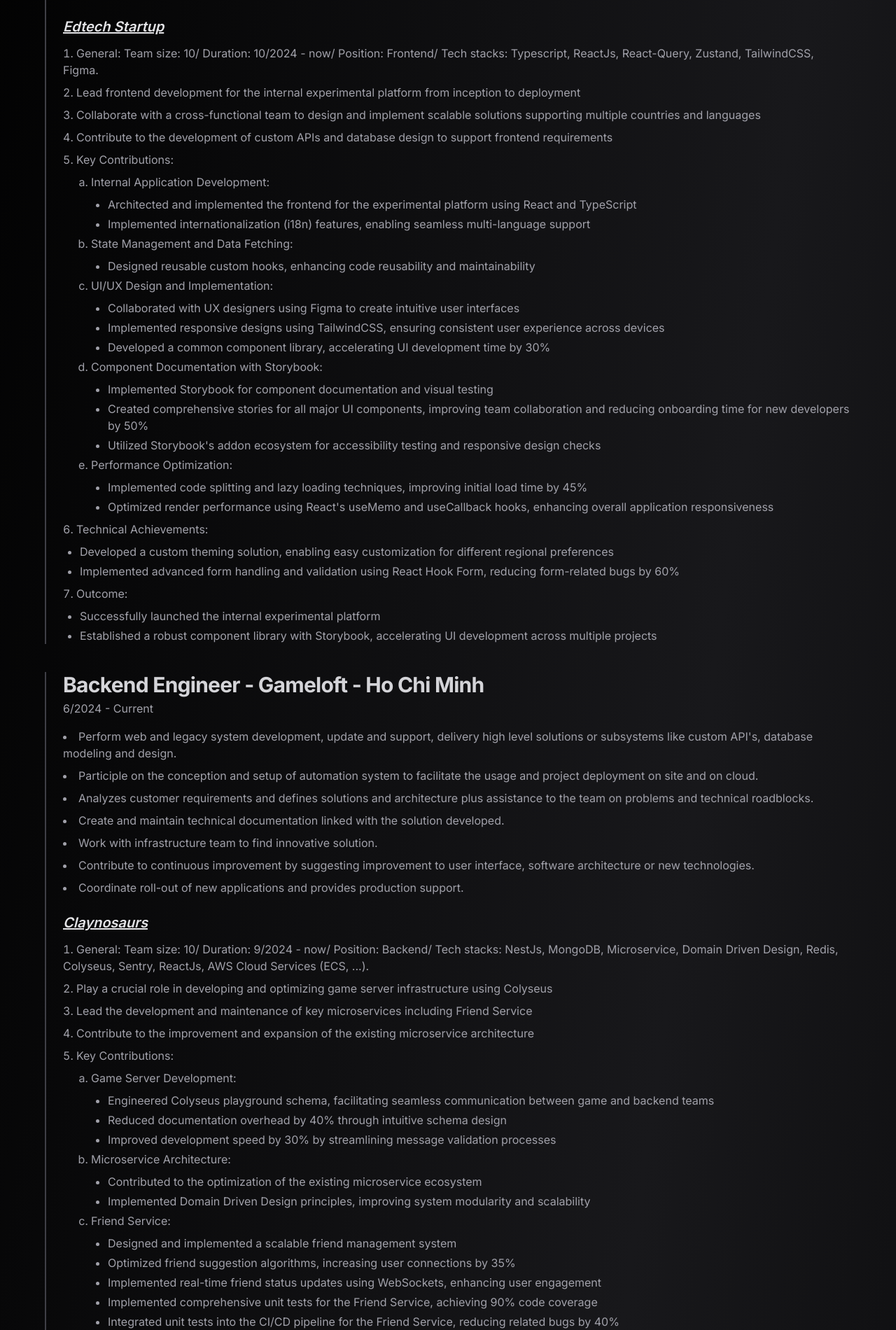
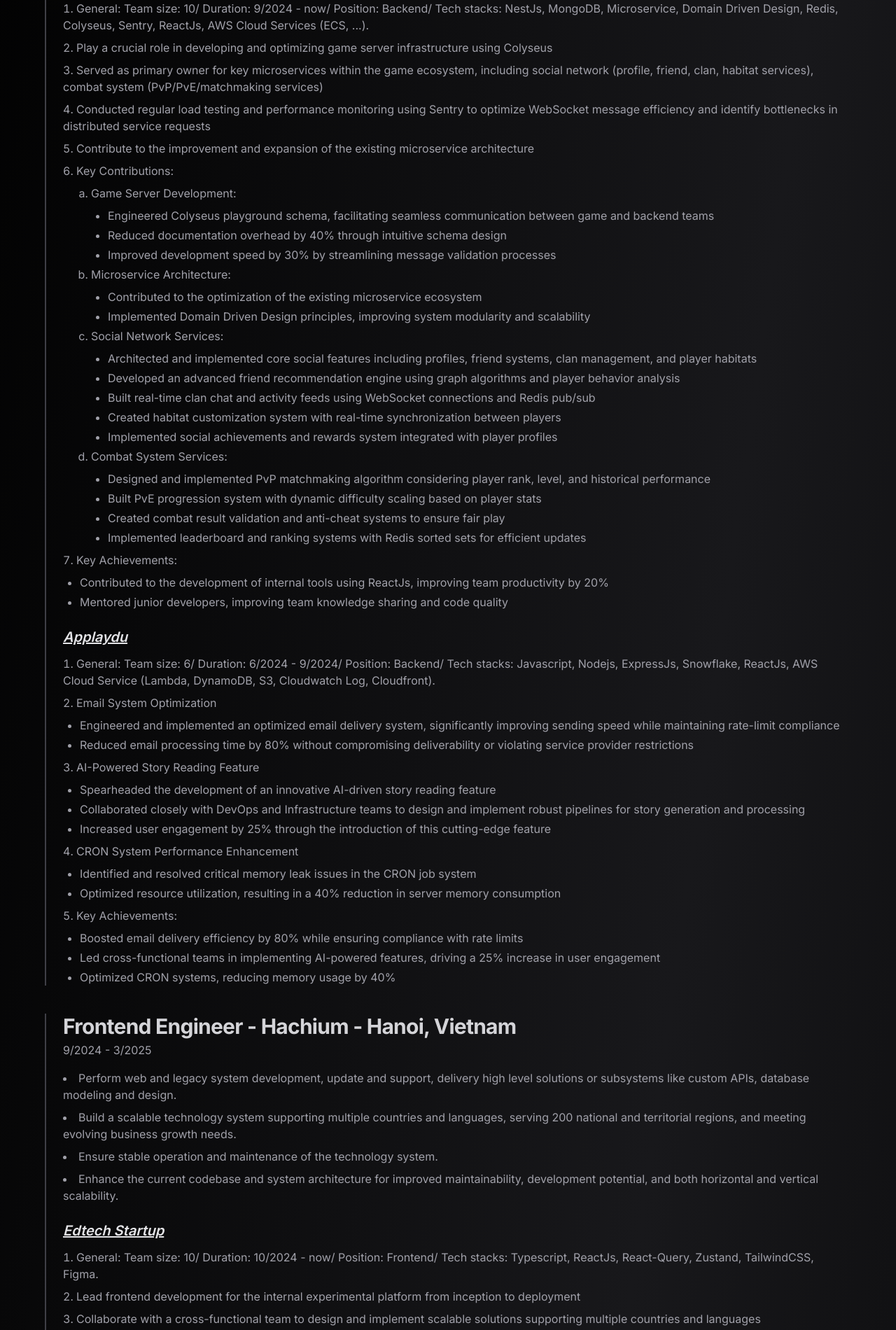
Before and after one commit to beiryu/nextjs-portfolio-pageview-counter, a Next.js app: page /portfolio in a window 1280 px wide. Shown: the part 897-2797 px from the top of the page at 70% size. Built offline with nearby package versions, Linux system fonts and the light colour scheme; no server answers; what tailwindcss-debug-screens would draw is missing.

Commit message:
feat: add package-lock.json and update portfolio content, including programming languages and experience details

```diff
--- a/app/page.tsx
+++ b/app/page.tsx
@@ -38,7 +38,7 @@
       <div className="hidden w-screen h-px animate-glow md:block animate-fade-right bg-gradient-to-r from-zinc-300/0 via-zinc-300/50 to-zinc-300/0" />
       <div className="my-16 text-center animate-fade-in">
         <h2 className="text-sm text-zinc-500 ">
-          I'm a software engineer and a full stack developer.
+          I'm a full stack developer.
         </h2>
       </div>
     </div>
--- a/app/portfolio/page.tsx
+++ b/app/portfolio/page.tsx
@@ -15,8 +15,7 @@
           <div className="mt-8 text-zinc-400">
             <ul className="space-y-4">
               <li>
-                <strong>Programming languages:</strong> Typescript, Python, C/
-                C++, Java, PHP.
+                <strong>Programming languages:</strong> Typescript, Python, Go.
               </li>
               <li>
                 <strong>Frameworks/ Libraries/ Concepts/ Tools:</strong>{" "}
@@ -42,13 +41,238 @@
           <div className="space-y-10">
             <div className="border-l-2 border-zinc-700 pl-6">
               <h3 className="text-2xl font-bold tracking-tight text-zinc-300 sm:text-3xl">
-                Blogger
+                Backend Engineer - Gameloft - Ho Chi Minh
               </h3>
-              <p className="text-zinc-400 mt-1">May 2023 - Present</p>
+              <p className="text-zinc-400 mt-1">6/2024 - Current</p>
               <ul className="mt-4 text-zinc-400 list-disc list-inside space-y-2">
                 <li>
-                  Beiryu Blog, Software Engineering, SWE Skits & Entertainment,
-                  Tech Life, Coding, Career Advice, LeetCode
+                  Perform web and legacy system development, update and support,
+                  delivery high level solutions or subsystems like custom API's,
+                  database modeling and design.
+                </li>
+                <li>
+                  Participle on the conception and setup of automation system to
+                  facilitate the usage and project deployment on site and on
+                  cloud.
+                </li>
+                <li>
+                  Analyzes customer requirements and defines solutions and
+                  architecture plus assistance to the team on problems and
+                  technical roadblocks.
+                </li>
+                <li>
+                  Create and maintain technical documentation linked with the
+                  solution developed.
+                </li>
+                <li>
+                  Work with infrastructure team to find innovative solution.
+                </li>
+                <li>
+                  Contribute to continuous improvement by suggesting improvement
+                  to user interface, software architecture or new technologies.
+                </li>
+                <li>
+                  Coordinate roll-out of new applications and provides
+                  production support.
+                </li>
+                <li>
+                  Mentored junior developers, fostering knowledge sharing and
+                  improving overall code quality
+                </li>
+              </ul>
+
+              <h4 className="text-xl font-semibold text-zinc-200 mt-6 mb-3 italic underline">
+                Claynosaurs
+              </h4>
+              <ul className="text-zinc-400 list-decimal list-inside space-y-2">
+                <li>
+                  General: Team size: 10/ Duration: 9/2024 - now/ Position:
+                  Backend/ Tech stacks: NestJs, MongoDB, Microservice, Domain
+                  Driven Design, Redis, Colyseus, Sentry, ReactJs, AWS Cloud
+                  Services (ECS, ...).
+                </li>
+                <li>
+                  Play a crucial role in developing and optimizing game server
+                  infrastructure using Colyseus
+                </li>
+                <li>
+                  Served as primary owner for key microservices within the game ecosystem,
+                  including social network (profile, friend, clan, habitat services),
+                  combat system (PvP/PvE/matchmaking services)
+                </li>
+                <li>
+                  Conducted regular load testing and performance monitoring
+                  using Sentry to optimize WebSocket message efficiency and
+                  identify bottlenecks in distributed service requests
+                </li>
+                <li>
+                  Contribute to the improvement and expansion of the existing
+                  microservice architecture
+                </li>
+                <li>
+                  Key Contributions:
+                  <ul className="pl-10 mt-2 space-y-1 list-[lower-alpha]">
+                    <li>
+                      Game Server Development:
+                      <ul className="pl-6 mt-2 space-y-1 list-disc">
+                        <li>
+                          Engineered Colyseus playground schema, facilitating
+                          seamless communication between game and backend teams
+                        </li>
+                        <li>
+                          Reduced documentation overhead by 40% through
+                          intuitive schema design
+                        </li>
+                        <li>
+                          Improved development speed by 30% by streamlining
+                          message validation processes
+                        </li>
+                      </ul>
+                    </li>
+                    <li>
+                      Microservice Architecture:
+                      <ul className="pl-6 mt-2 space-y-1 list-disc">
+                        <li>
+                          Contributed to the optimization of the existing
+                          microservice ecosystem
+                        </li>
+                        <li>
+                          Implemented Domain Driven Design principles, improving
+                          system modularity and scalability
+                        </li>
+                      </ul>
+                    </li>
+                    <li>
+                      Social Network Services:
+                      <ul className="pl-6 mt-2 space-y-1 list-disc">
+                        <li>
+                          Architected and implemented core social features including profiles,
+                          friend systems, clan management, and player habitats
+                        </li>
+                        <li>
+                          Developed an advanced friend recommendation engine using
+                          graph algorithms and player behavior analysis
+                        </li>
+                        <li>
+                          Built real-time clan chat and activity feeds using WebSocket
+                          connections and Redis pub/sub
+                        </li>
+                        <li>
+                          Created habitat customization system with real-time synchronization between players
+                        </li>
+                        <li>
+                          Implemented social achievements and rewards system integrated
+                          with player profiles
+                        </li>
+                      </ul>
+                    </li>
+                    <li>
+                      Combat System Services:
+                      <ul className="pl-6 mt-2 space-y-1 list-disc">
+                        <li>
+                          Designed and implemented PvP matchmaking algorithm considering
+                          player rank, level, and historical performance
+                        </li>
+                        <li>
+                          Built PvE progression system with dynamic difficulty scaling
+                          based on player stats
+                        </li>
+                        <li>
+                          Created combat result validation and anti-cheat systems
+                          to ensure fair play
+                        </li>
+                        <li>
+                          Implemented leaderboard and ranking systems with Redis
+                          sorted sets for efficient updates
+                        </li>
+                      </ul>
+                    </li>
+                  </ul>
+                </li>
+                <li>
+                  Key Achievements:
+                  <ul className="pl-6 mt-2 space-y-1 list-disc">
+                    <li>
+                      Contributed to the development of internal tools using
+                      ReactJs, improving team productivity by 20%
+                    </li>
+                    <li>
+                      Mentored junior developers, improving team knowledge
+                      sharing and code quality
+                    </li>
+                  </ul>
+                </li>
+              </ul>
+              <h4 className="text-xl font-semibold text-zinc-200 mt-6 mb-3 italic underline">
+                Applaydu
+              </h4>
+              <ul className="text-zinc-400 list-decimal list-inside space-y-2">
+                <li>
+                  General: Team size: 6/ Duration: 6/2024 - 9/2024/ Position:
+                  Backend/ Tech stacks: Javascript, Nodejs, ExpressJs,
+                  Snowflake, ReactJs, AWS Cloud Service (Lambda, DynamoDB, S3,
+                  Cloudwatch Log, Cloudfront).
+                </li>
+                <li>
+                  Email System Optimization
+                  <ul className="pl-6 mt-2 space-y-1 list-disc">
+                    <li>
+                      Engineered and implemented an optimized email delivery
+                      system, significantly improving sending speed while
+                      maintaining rate-limit compliance
+                    </li>
+                    <li>
+                      Reduced email processing time by 80% without compromising
+                      deliverability or violating service provider restrictions
+                    </li>
+                  </ul>
+                </li>
+                <li>
+                  AI-Powered Story Reading Feature
+                  <ul className="pl-6 mt-2 space-y-1 list-disc">
+                    <li>
+                      Spearheaded the development of an innovative AI-driven
+                      story reading feature
+                    </li>
+                    <li>
+                      Collaborated closely with DevOps and Infrastructure teams
+                      to design and implement robust pipelines for story
+                      generation and processing
+                    </li>
+                    <li>
+                      Increased user engagement by 25% through the introduction
+                      of this cutting-edge feature
+                    </li>
+                  </ul>
+                </li>
+                <li>
+                  CRON System Performance Enhancement
+                  <ul className="pl-6 mt-2 space-y-1 list-disc">
+                    <li>
+                      Identified and resolved critical memory leak issues in the
+                      CRON job system
+                    </li>
+                    <li>
+                      Optimized resource utilization, resulting in a 40%
+                      reduction in server memory consumption
+                    </li>
+                  </ul>
+                </li>
+                <li>
+                  Key Achievements:
+                  <ul className="pl-6 mt-2 space-y-1 list-disc">
+                    <li>
+                      Boosted email delivery efficiency by 80% while ensuring
+                      compliance with rate limits
+                    </li>
+                    <li>
+                      Led cross-functional teams in implementing AI-powered
+                      features, driving a 25% increase in user engagement
+                    </li>
+                    <li>
+                      Optimized CRON systems, reducing memory usage by 40%
+                    </li>
+                  </ul>
                 </li>
               </ul>
             </div>
@@ -56,7 +280,7 @@
               <h3 className="text-2xl font-bold tracking-tight text-zinc-300 sm:text-3xl">
                 Frontend Engineer - Hachium - Hanoi, Vietnam
               </h3>
-              <p className="text-zinc-400 mt-1">9/2024 - Current</p>
+              <p className="text-zinc-400 mt-1">9/2024 - 3/2025</p>
               <ul className="mt-4 text-zinc-400 list-disc list-inside space-y-2">
                 <li>
                   Perform web and legacy system development, update and support,
@@ -198,213 +422,6 @@
                     <li>
                       Established a robust component library with Storybook,
                       accelerating UI development across multiple projects
-                    </li>
-                  </ul>
-                </li>
-              </ul>
-            </div>
-            <div className="border-l-2 border-zinc-700 pl-6">
-              <h3 className="text-2xl font-bold tracking-tight text-zinc-300 sm:text-3xl">
-                Backend Engineer - Gameloft - Ho Chi Minh
-              </h3>
-              <p className="text-zinc-400 mt-1">6/2024 - Current</p>
-              <ul className="mt-4 text-zinc-400 list-disc list-inside space-y-2">
-                <li>
-                  Perform web and legacy system development, update and support,
-                  delivery high level solutions or subsystems like custom API's,
-                  database modeling and design.
-                </li>
-                <li>
-                  Participle on the conception and setup of automation system to
-                  facilitate the usage and project deployment on site and on
-                  cloud.
-                </li>
-                <li>
-                  Analyzes customer requirements and defines solutions and
-                  architecture plus assistance to the team on problems and
-                  technical roadblocks.
-                </li>
-                <li>
-                  Create and maintain technical documentation linked with the
-                  solution developed.
-                </li>
-                <li>
-                  Work with infrastructure team to find innovative solution.
-                </li>
-                <li>
-                  Contribute to continuous improvement by suggesting improvement
-                  to user interface, software architecture or new technologies.
-                </li>
-                <li>
-                  Coordinate roll-out of new applications and provides
-                  production support.
-                </li>
-              </ul>
-
-              <h4 className="text-xl font-semibold text-zinc-200 mt-6 mb-3 italic underline">
-                Claynosaurs
-              </h4>
-              <ul className="text-zinc-400 list-decimal list-inside space-y-2">
-                <li>
-                  General: Team size: 10/ Duration: 9/2024 - now/ Position:
-                  Backend/ Tech stacks: NestJs, MongoDB, Microservice, Domain
-                  Driven Design, Redis, Colyseus, Sentry, ReactJs, AWS Cloud
-                  Services (ECS, ...).
-                </li>
-                <li>
-                  Play a crucial role in developing and optimizing game server
-                  infrastructure using Colyseus
-                </li>
-                <li>
-                  Lead the development and maintenance of key microservices
-                  including Friend Service
-                </li>
-                <li>
-                  Contribute to the improvement and expansion of the existing
-                  microservice architecture
-                </li>
-                <li>
-                  Key Contributions:
-                  <ul className="pl-10 mt-2 space-y-1 list-[lower-alpha]">
-                    <li>
-                      Game Server Development:
-                      <ul className="pl-6 mt-2 space-y-1 list-disc">
-                        <li>
-                          Engineered Colyseus playground schema, facilitating
-                          seamless communication between game and backend teams
-                        </li>
-                        <li>
-                          Reduced documentation overhead by 40% through
-                          intuitive schema design
-                        </li>
-                        <li>
-                          Improved development speed by 30% by streamlining
-                          message validation processes
-                        </li>
-                      </ul>
-                    </li>
-                    <li>
-                      Microservice Architecture:
-                      <ul className="pl-6 mt-2 space-y-1 list-disc">
-                        <li>
-                          Contributed to the optimization of the existing
-                          microservice ecosystem
-                        </li>
-                        <li>
-                          Implemented Domain Driven Design principles, improving
-                          system modularity and scalability
-                        </li>
-                      </ul>
-                    </li>
-                    <li>
-                      Friend Service:
-                      <ul className="pl-6 mt-2 space-y-1 list-disc">
-                        <li>
-                          Designed and implemented a scalable friend management
-                          system
-                        </li>
-                        <li>
-                          Optimized friend suggestion algorithms, increasing
-                          user connections by 35%
-                        </li>
-                        <li>
-                          Implemented real-time friend status updates using
-                          WebSockets, enhancing user engagement
-                        </li>
-                        <li>
-                          Implemented comprehensive unit tests for the Friend
-                          Service, achieving 90% code coverage
-                        </li>
-                        <li>
-                          Integrated unit tests into the CI/CD pipeline for the
-                          Friend Service, reducing related bugs by 40%
-                        </li>
-                      </ul>
-                    </li>
-                  </ul>
-                </li>
-                <li>
-                  Key Achievements:
-                  <ul className="pl-6 mt-2 space-y-1 list-disc">
-                    <li>
-                      Contributed to the development of internal tools using
-                      ReactJs, improving team productivity by 20%
-                    </li>
-                    <li>
-                      Mentored junior developers, improving team knowledge
-                      sharing and code quality
-                    </li>
-                  </ul>
-                </li>
-              </ul>
-              <h4 className="text-xl font-semibold text-zinc-200 mt-6 mb-3 italic underline">
-                Applaydu
-              </h4>
-              <ul className="text-zinc-400 list-decimal list-inside space-y-2">
-                <li>
-                  General: Team size: 6/ Duration: 6/2024 - 9/2024/ Position:
-                  Backend/ Tech stacks: Javascript, Nodejs, ExpressJs,
-                  Snowflake, ReactJs, AWS Cloud Service (Lambda, DynamoDB, S3,
-                  Cloudwatch Log, Cloudfront).
-                </li>
-                <li>
-                  Email System Optimization
-                  <ul className="pl-6 mt-2 space-y-1 list-disc">
-                    <li>
-                      Engineered and implemented an optimized email delivery
-                      system, significantly improving sending speed while
-                      maintaining rate-limit compliance
-                    </li>
-                    <li>
-                      Reduced email processing time by 80% without compromising
-                      deliverability or violating service provider restrictions
-                    </li>
-                  </ul>
-                </li>
-                <li>
-                  AI-Powered Story Reading Feature
-                  <ul className="pl-6 mt-2 space-y-1 list-disc">
-                    <li>
-                      Spearheaded the development of an innovative AI-driven
-                      story reading feature
-                    </li>
-                    <li>
-                      Collaborated closely with DevOps and Infrastructure teams
-                      to design and implement robust pipelines for story
-                      generation and processing
-                    </li>
-                    <li>
-                      Increased user engagement by 25% through the introduction
-                      of this cutting-edge feature
-                    </li>
-                  </ul>
-                </li>
-                <li>
-                  CRON System Performance Enhancement
-                  <ul className="pl-6 mt-2 space-y-1 list-disc">
-                    <li>
-                      Identified and resolved critical memory leak issues in the
-                      CRON job system
-                    </li>
-                    <li>
-                      Optimized resource utilization, resulting in a 40%
-                      reduction in server memory consumption
-                    </li>
-                  </ul>
-                </li>
-                <li>
-                  Key Achievements:
-                  <ul className="pl-6 mt-2 space-y-1 list-disc">
-                    <li>
-                      Boosted email delivery efficiency by 80% while ensuring
-                      compliance with rate limits
-                    </li>
-                    <li>
-                      Led cross-functional teams in implementing AI-powered
-                      features, driving a 25% increase in user engagement
-                    </li>
-                    <li>
-                      Optimized CRON systems, reducing memory usage by 40%
                     </li>
                   </ul>
                 </li>
@@ -1011,7 +1028,10 @@
                 <strong>Duration:</strong> 2019 - 2024
               </li>
               <li>
-                <strong>Current GPA:</strong> 3.4/4
+                <strong>GPA:</strong> 3.4/4
+              </li>
+              <li>
+                <strong>Graduation:</strong> High Honors
               </li>
             </ul>
           </div>
```
Also changed, not shown: 1 other file (tests, documents, lock files or other folders).
